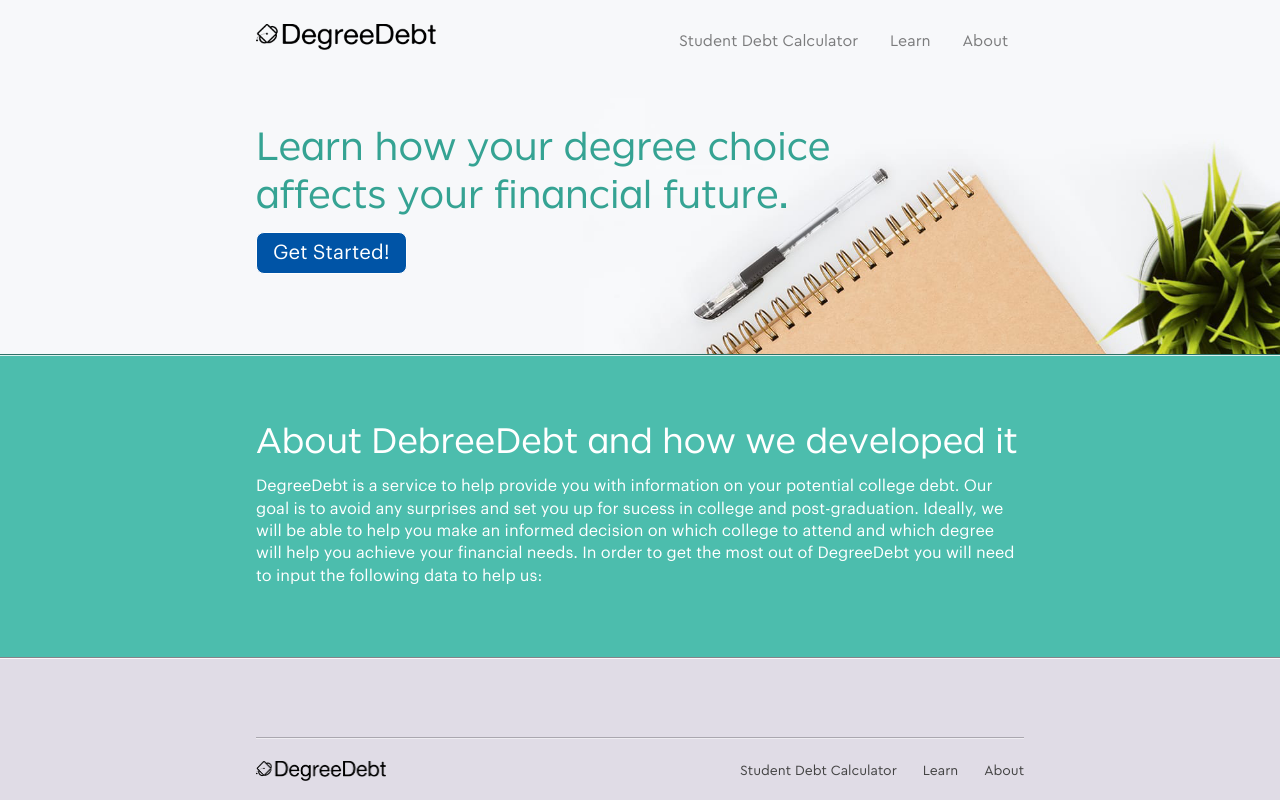
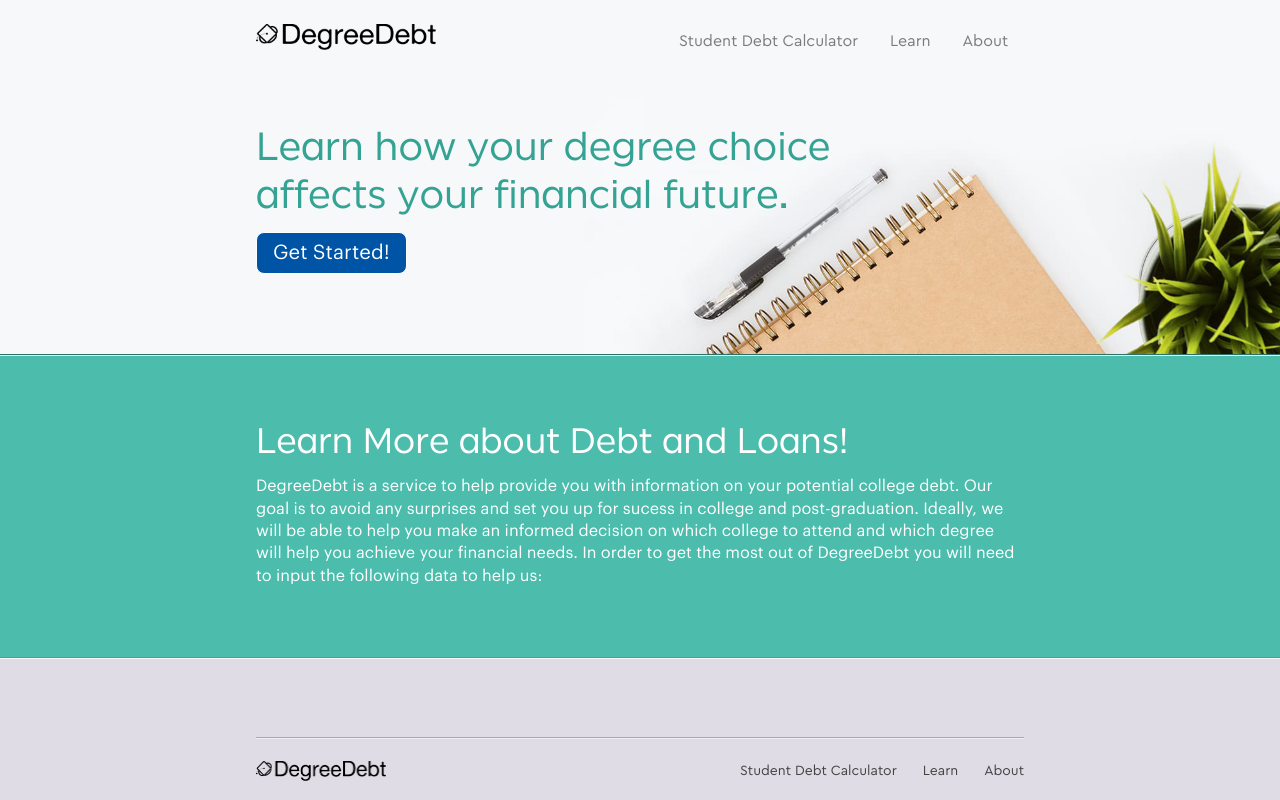
Before and after one commit to rossmonroe/degree-debt, a React (Create React App) app: page /learn in a window 1280 px wide. Built offline with nearby package versions, Linux system fonts and the light colour scheme.

Commit message:
Fixed Learn page

```diff
--- a/src/components/AboutInfo.js
+++ b/src/components/AboutInfo.js
@@ -10,7 +10,7 @@
       <div className='banner'>
         <div className='separator'></div>
         <div className="banner-content">
-          <h2>About DebreeDebt and how we developed it</h2>
+          <h2>About DebreeDebt and How it Came to Be</h2>
           <p>DegreeDebt is a service to help provide you with information on your potential college debt. Our goal is to avoid any surprises and set you up for sucess in college and post-graduation.
             Ideally, we will be able to help you make an informed decision on which college to attend and which degree will help you achieve your financial needs. In order to get the most out of
             DegreeDebt you will need to input the following data to help us:</p>
--- a/src/pages/Learn.js
+++ b/src/pages/Learn.js
@@ -2,13 +2,13 @@
 
 import '../style/css/Global.css';
 
-import AboutInfo from '../components/AboutInfo.js';
+import LearnInfo from '../components/LearnInfo.js';
 
 class Learn extends Component {
   render() {
     return (
       <div class='page-wrapper'>
-        <AboutInfo />
+        <LearnInfo />
         <div className='separator margin-10'></div>
         <div class='page-content'>
         </div>
```
